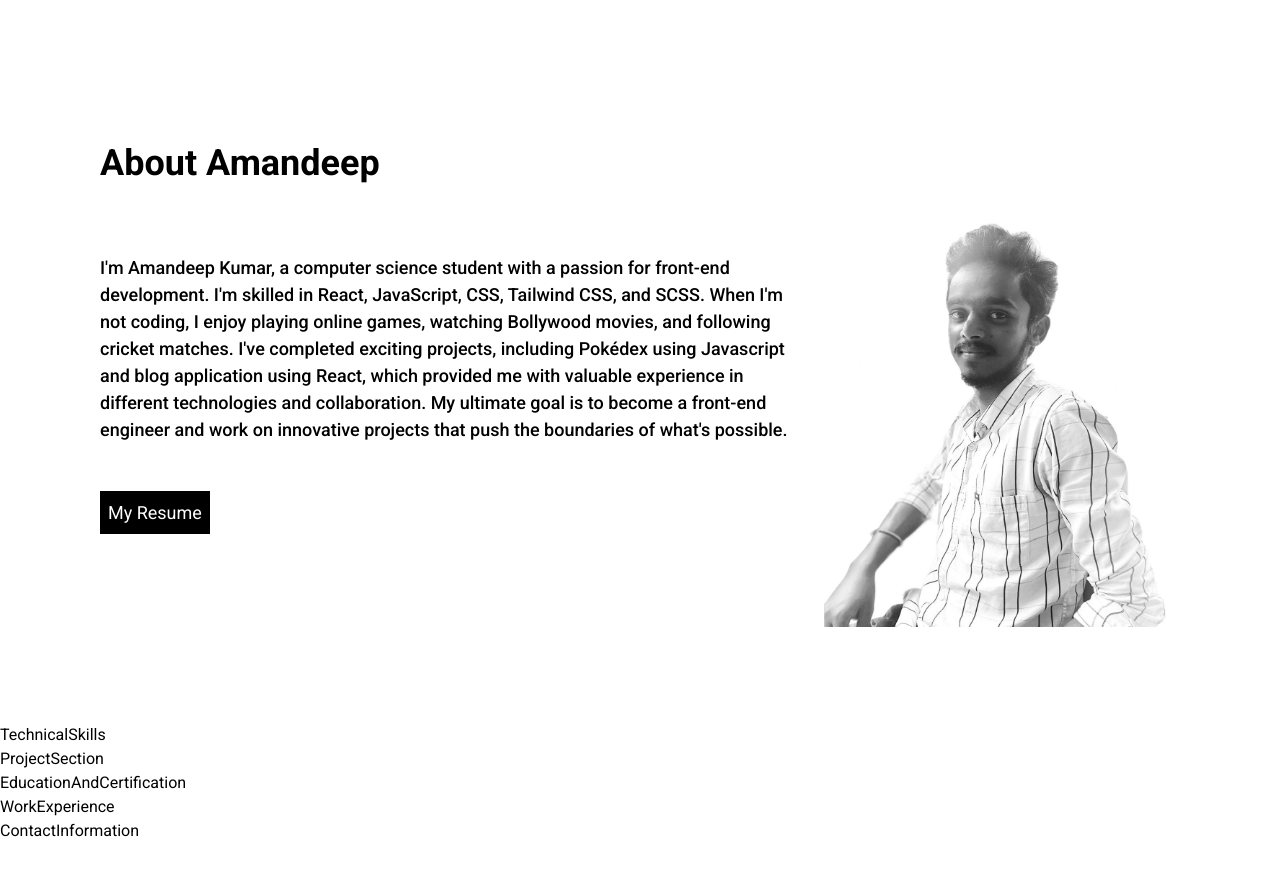
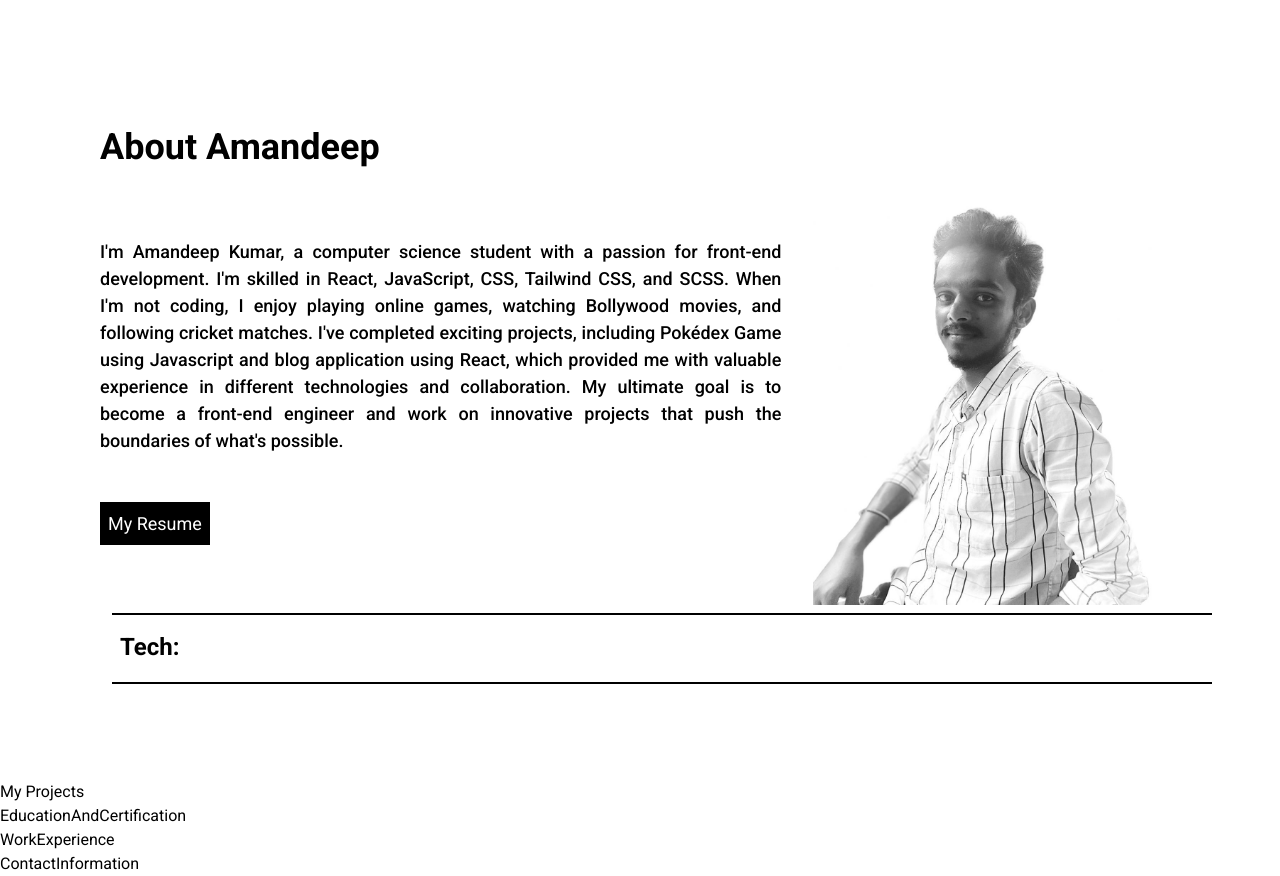
Before and after one commit to Amandeep4567/Amandeep-Portfolio, a React (Vite) app: page / in a window 1280 px wide. Shown: the part 760-1636 px from the top of the page. Before the commit the page ends 1603 px from the top, so only its background shows below. Built offline with nearby package versions, Linux system fonts and the light colour scheme.

Commit message:
feat: code updated

```diff
--- a/src/App.jsx
+++ b/src/App.jsx
@@ -13,7 +13,7 @@ import {
 
 const App = () => (
   <div className="w-full overflow-hidden">
-    <div className="home w-full h-screen">
+    <div className="home w-full sm:h-screen">
       <div className="pl-1 pr-6">
         <div className="">
           <Navbar />
--- a/src/components/AboutMe.jsx
+++ b/src/components/AboutMe.jsx
@@ -3,26 +3,29 @@ import { about } from "../assets";
 
 const AboutMe = () => {
   return (
-    <section className="w-full mb-24 mt-24 flex justify-center items-start">
+    <section className="w-full mb-2 sm:mt-20 flex justify-center items-start">
       <div className="">
-        <div className="ml-[100px] mb-8">
+        <div className="flex justify-center sm:justify-start sm:ml-[100px] mb-8">
           <h1 className="font-semibold text-[36px] ">About Amandeep</h1>
         </div>
-        <div className="flex ml-[100px] ">
-          <div className="text-[18px] mr-34 w-[700px]">
-            <p className="text-start mt-8 font-medium">
+        <div className="flex mx-4 justify-center text-justify sm:ml-[100px] ">
+          <div className="text-[18px] mr-34 sm:w-[700px]">
+            <p className="flex sm:text-justify sm:mt-8 font-medium">
               I'm Amandeep Kumar, a computer science student with a passion for
               front-end development. I'm skilled in React, JavaScript, CSS,
               Tailwind CSS, and SCSS. When I'm not coding, I enjoy playing
               online games, watching Bollywood movies, and following cricket
-              matches. I've completed exciting projects, including Pokédex using
-              Javascript and blog application using React, which provided me
-              with valuable experience in different technologies and
+              matches. I've completed exciting projects, including Pokédex Game
+              using Javascript and blog application using React, which provided
+              me with valuable experience in different technologies and
               collaboration. My ultimate goal is to become a front-end engineer
               and work on innovative projects that push the boundaries of what's
               possible.
             </p>
-            <button type="submit" className="bg-black text-white mt-12 p-2 ">
+            <button
+              type="submit"
+              className="flex sm:justify-start mt-6 bg-black text-white sm:mt-12 p-2 "
+            >
               <a
                 target="_blank"
                 href="https://firebasestorage.googleapis.com/v0/b/portfolio-35de5.appspot.com/o/Amandeep-Resume.pdf?alt=media&token=09d7e733-9d32-42dc-bb42-aa842f327388"
@@ -31,7 +34,7 @@ const AboutMe = () => {
               </a>
             </button>
           </div>
-          <div className="mr-[110px] mx-8">
+          <div className="hidden sm:block mr-[110px] mx-8">
             <img src={about} alt="amandeep" className="w-[350px]" />
           </div>
         </div>
--- a/src/components/ProjectSection.jsx
+++ b/src/components/ProjectSection.jsx
@@ -1,7 +1,13 @@
 import React from "react";
 
 const ProjectSection = () => {
-  return <div>ProjectSection</div>;
+  return (
+    <section className="">
+      <div className="">
+        <h1 className="">My Projects</h1>
+      </div>
+    </section>
+  );
 };
 
 export default ProjectSection;
--- a/src/components/TechnicalSkills.jsx
+++ b/src/components/TechnicalSkills.jsx
@@ -1,7 +1,106 @@
 import React from "react";
+import { FontAwesomeIcon } from "@fortawesome/react-fontawesome";
+import {
+  faReact,
+  faJs,
+  faHtml5,
+  faCss3,
+  faBootstrap,
+  faFigma,
+  faGitAlt,
+} from "@fortawesome/free-brands-svg-icons";
 
 const TechnicalSkills = () => {
-  return <div>TechnicalSkills</div>;
+  return (
+    <section className="w-full mb-24">
+      <div className="bg-black w-[640px] sm:w-[1100px] h-[2px] sm:ml-28"></div>
+      <div className="sm:ml-28 mt-2 mb-2 flex">
+        <div className="">
+          <h1 className="m-2 font-semibold text-2xl">Tech: </h1>
+        </div>
+        <marquee
+          behavior="scroll"
+          width="82.5%"
+          direction="left"
+          scrollamount="8"
+        >
+          <div className="flex">
+            <div className="bg-black rounded-sm mx-4 pr-4 flex">
+              <FontAwesomeIcon
+                color="blue"
+                icon={faReact}
+                className="iconTech m-2"
+              />
+              <span className="self-center text-white font-normal text-[17px]">
+                React.js
+              </span>
+            </div>
+            <div className="bg-black rounded-sm mx-4 pr-4 flex">
+              <FontAwesomeIcon
+                color="yellow"
+                icon={faJs}
+                className="iconTech m-2"
+              />
+              <span className=" self-center text-white font-normal text-[17px] ">
+                JavaScript
+              </span>
+            </div>
+            <div className="bg-black rounded-sm mx-4 pr-4 flex">
+              <FontAwesomeIcon
+                color="orange"
+                icon={faHtml5}
+                className="iconTech m-2"
+              />
+              <span className="self-center text-white font-normal text-[17px]">
+                Html5
+              </span>
+            </div>
+            <div className="bg-black rounded-sm mx-4 pr-4 flex">
+              <FontAwesomeIcon
+                color="blue"
+                icon={faCss3}
+                className="iconTech m-2"
+              />
+              <span className="self-center text-white font-normal text-[17px]">
+                Css
+              </span>
+            </div>
+            <div className="bg-black rounded-sm mx-4 pr-4 flex">
+              <FontAwesomeIcon
+                color="purple"
+                icon={faBootstrap}
+                className="iconTech m-2"
+              />
+              <span className="self-center text-white font-normal text-[17px]">
+                Bootstrap
+              </span>
+            </div>
+            <div className="bg-black rounded-sm mx-4 pr-4 flex">
+              <FontAwesomeIcon
+                color="green"
+                icon={faFigma}
+                className="iconTech m-2"
+              />
+              <span className="self-center text-white font-normal text-[17px]">
+                Figma
+              </span>
+            </div>
+            <div className="bg-black rounded-sm mx-4 pr-4 flex">
+              <FontAwesomeIcon
+                color="red"
+                icon={faGitAlt}
+                className="iconTech m-2"
+              />
+              <span className="self-center text-white font-normal text-[17px]">
+                Git
+              </span>
+            </div>
+          </div>
+        </marquee>
+      </div>
+      <div className="bg-black w-[640px] sm:w-[1100px] h-[2px] sm:ml-28"></div>
+    </section>
+  );
 };
 
 export default TechnicalSkills;
--- a/src/index.css
+++ b/src/index.css
@@ -37,3 +37,9 @@ body {
   top: 300px;
   writing-mode: vertical-lr;
 }
+
+/* Technical Section */
+
+.iconTech {
+  font-size: 35px;
+}
```
